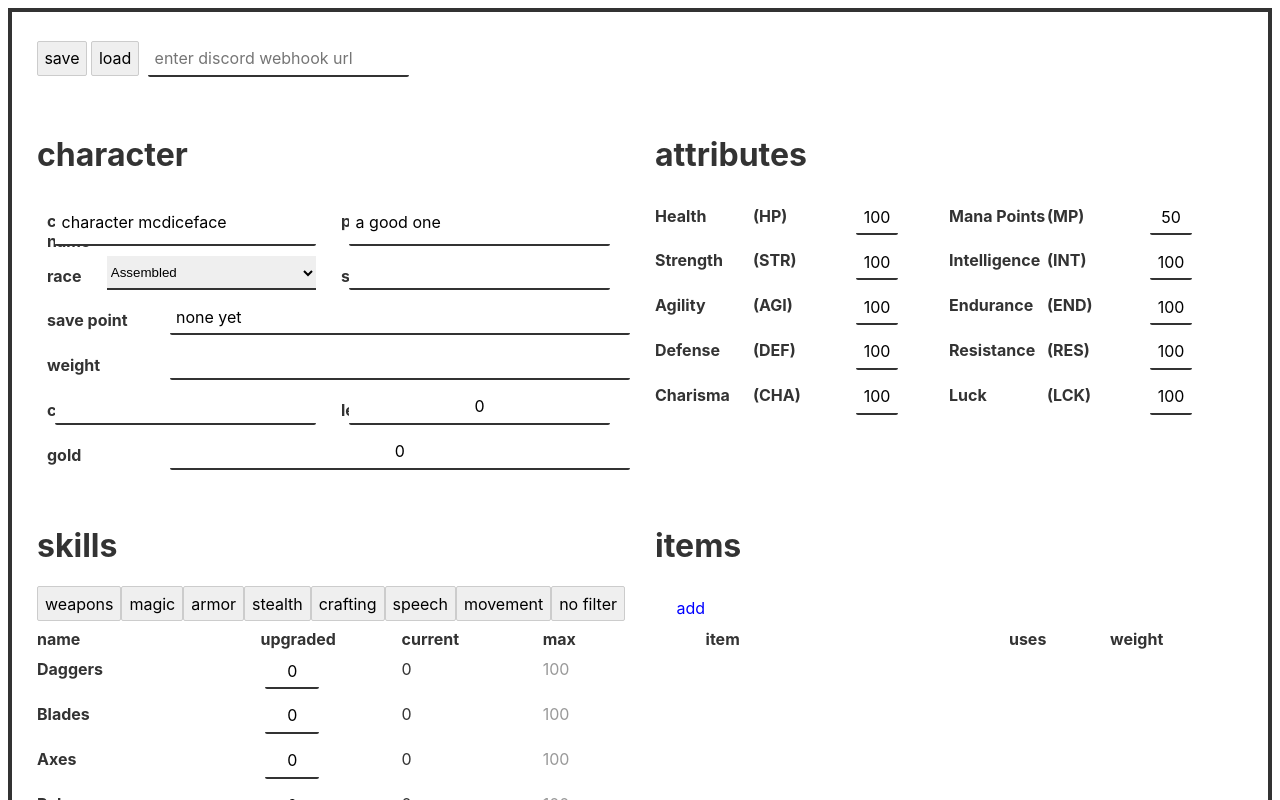
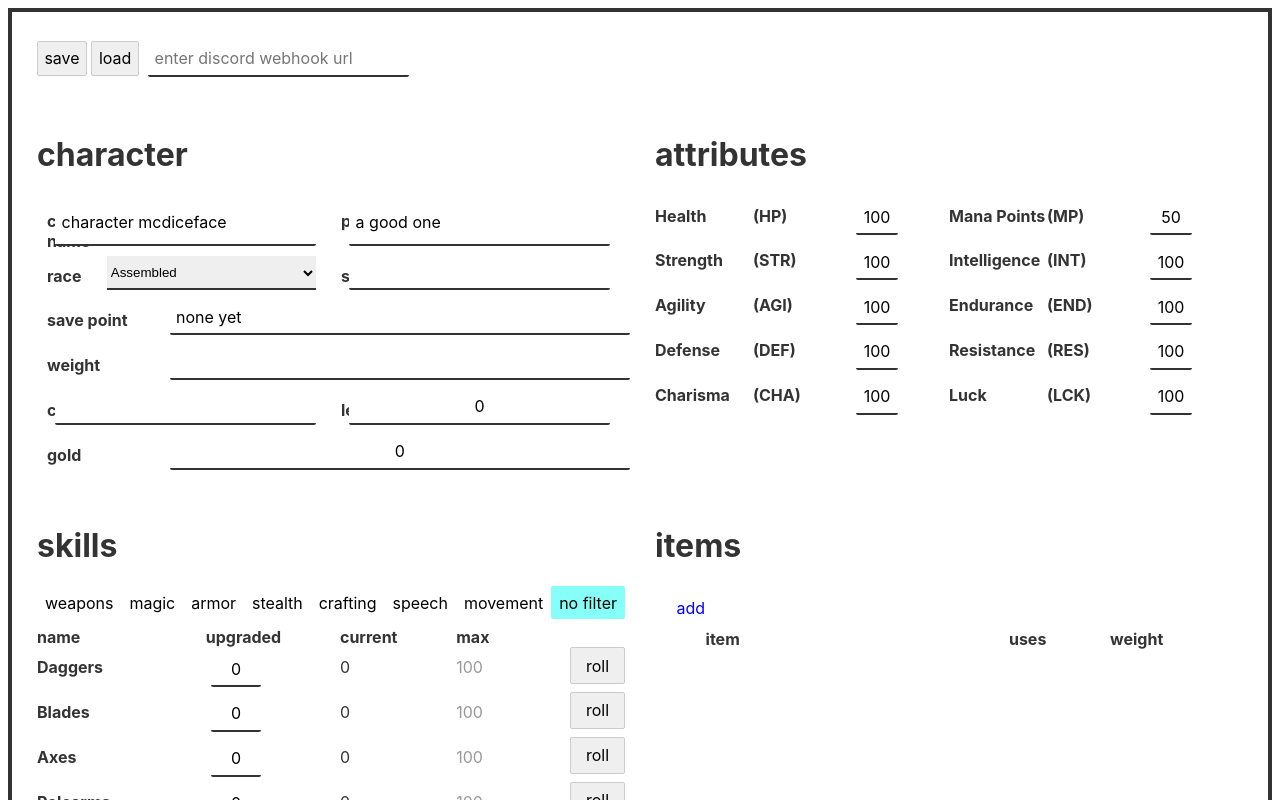
Before and after one commit to zardoru/otherside-sheet, a Svelte app: page / in a window 1280 px wide. Shown: the top 800 px of the page. Built offline with nearby package versions, Linux system fonts and the light colour scheme.

Commit message:
rolls work

```diff
--- a/src/App.svelte
+++ b/src/App.svelte
@@ -9,7 +9,7 @@
     let char_data = new Character();
     let discord_url;
 
-    async function save_character() {
+    async function saveCharacter() {
         const j = char_data.as_json();
         const key = prompt("authorization key to save?");
         const status = await Backend.SaveCharacter(key, j);
@@ -18,7 +18,7 @@
         }
     }
 
-    async function load_character() {
+    async function loadCharacter() {
         const pn = prompt("player name to load?");
         const data = await Backend.LoadCharacter(pn);
 
@@ -28,12 +28,30 @@
         else
             char_data = Character.from_json(data);
     }
+
+    async function rollSkill(event) {
+        let msg = `${char_data.name} rolls ${event.detail.roll_value} against ${event.detail.roll_target} using skill ${event.detail.skill_name}. `;
+
+        if (discord_url != null && discord_url != '') {
+            await fetch(discord_url, {
+                body: JSON.stringify({
+                    content: msg
+                }),
+                method: 'POST',
+                headers: {
+                    'Content-Type': 'application/json'
+                }
+            })
+        }
+
+        alert(msg);
+    }
 </script>
 
 <main>
     <div style="grid-column-start:1; grid-column-end: span 2">
-        <input type="button" value="save" on:click={save_character}>
-        <input type="button" value="load" on:click={load_character}>
+        <input type="button" value="save" on:click={saveCharacter}>
+        <input type="button" value="load" on:click={loadCharacter}>
 
         <input type="text" id="hook" bind:value={discord_url} placeholder="enter discord webhook url">
     </div>
@@ -49,7 +67,7 @@
     </div>
     <div>
         <h1>skills</h1>
-        <SkillView bind:skills={char_data.skills}/>
+        <SkillView bind:skills={char_data.skills} on:roll={rollSkill}/>
     </div>
     <div style="width: 90%">
         <h1>items</h1>
--- a/src/components/skillsview.svelte
+++ b/src/components/skillsview.svelte
@@ -1,6 +1,9 @@
 <script lang="ts">
     import {Skill} from "./classes/attribute";
     import {categorized_skill_list} from "./classes/data/skills";
+    import {createEventDispatcher} from "svelte";
+
+    const dispatch = createEventDispatcher();
 
     export let skills: Array<Skill>;
 
@@ -15,22 +18,54 @@
     function setFilter(filter) {
         return () => current_filter = filter;
     }
+
+    function rollCombat(skill: Skill) {
+        return () => dispatch('roll', {
+            skill_name: skill.name,
+            roll_target: 60 + Math.floor(skill.value / 2),
+            roll_value: 1 + Math.round(Math.random() * 99)
+        })
+    }
+
+    // TODO
+    function rollGeneric(skill: Skill) {
+        return () => dispatch('roll', {
+            skill_name: skill.name,
+            roll_target: 50 + skill.value,
+            roll_value: 1 + Math.round(Math.random() * 99)
+        })
+    }
 </script>
 
 <div class="row">
     {#each categories as category}
-        <input type="button" value="{category}" on:click={setFilter(category)}>
+        <input type="button"
+               value="{category}"
+               on:click={setFilter(category)}
+               class:active={current_filter === category}
+               class="filter"
+        >
     {/each}
-    <input type="button" value="no filter" on:click={setFilter(null)}>
+    <input type="button"
+           value="no filter"
+           on:click={setFilter(null)}
+           class="filter"
+           class:active={current_filter == null}>
 </div>
 <div class="attr-grid">
-    <b>name</b> <b>upgraded</b> <b>current</b> <b>max</b>
+    <b>name</b> <b>upgraded</b> <b>current</b> <b>max</b> <b></b>
     {#each skills as skill}
         {#if skill.category === current_filter || current_filter == null}
             <div class="fieldname"> <b>{skill.name}</b> </div>
             <input type="number" class="smaller" bind:value={skill.upgraded_value}>
             <div class="fieldname"> {skill.value} </div>
             <div class="cap fieldname"> {skill.cap} </div>
+            {#if skill.category === "weapons"}
+                <input type="button" on:click={rollCombat(skill)} value="roll">
+            {:else}
+                <input type="button" on:click={rollGeneric(skill)} value="roll">
+            {/if}
+
         {/if}
     {/each}
 </div>
@@ -38,13 +73,26 @@
 <style>
     .attr-grid {
         display: grid;
-        grid-template-columns: 2fr 1fr 1fr 1fr;
+        grid-template-columns: 2fr 1fr 1fr 1fr 1fr;
         grid-column-gap: 10%;
     }
 
     .row {
         display: flex;
         flex-direction: row;
+    }
+
+    input[type=button].filter {
+        border: none;
+        background-color: white;
+    }
+
+    input[type=button].filter.active {
+        background-color: #85fff7;
+    }
+
+    input[type=button].filter:hover {
+        background-color: #b3fffa;
     }
 
     .smaller {
```
